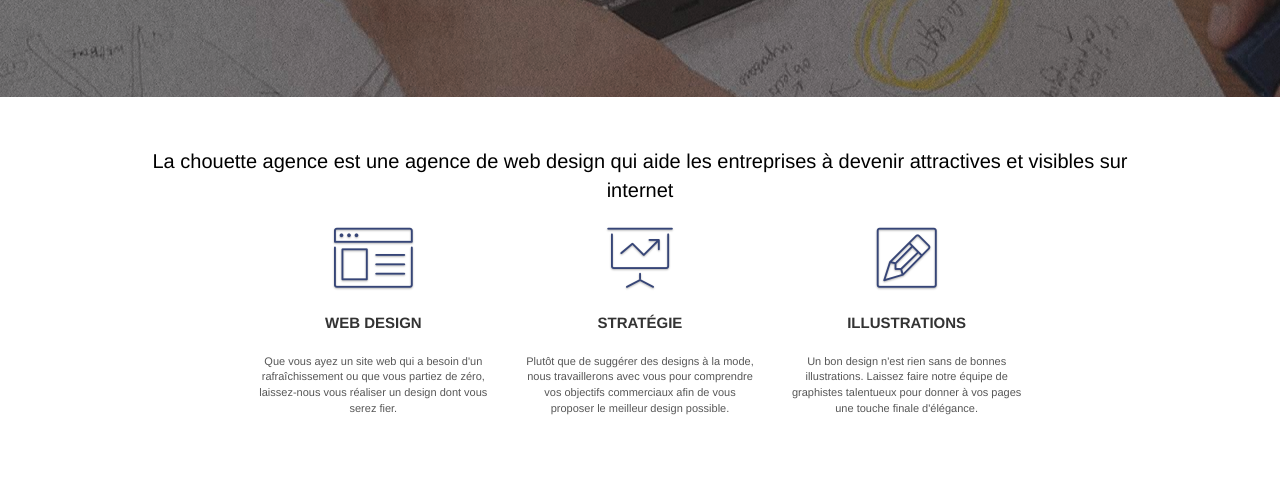
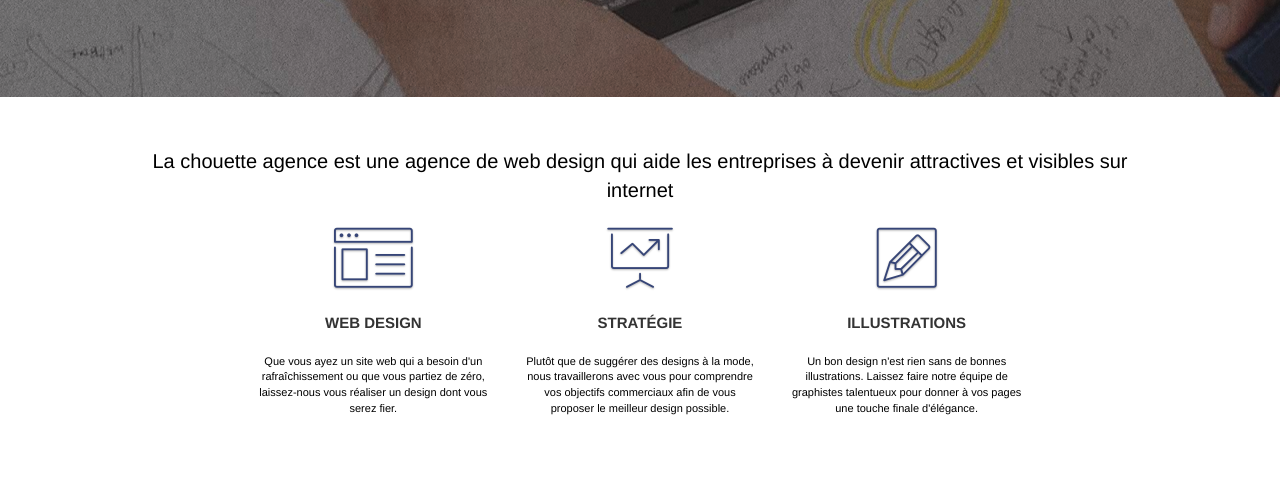
Before and after one commit to Kagaaaaaa/StevenLin_4_01112021, a plain HTML site: page index.html in a window 1280 px wide. Shown: the part 470-952 px from the top of the page. Drawn offline with Linux system fonts and the light colour scheme.

Commit message:
correction

```diff
--- a/style.css
+++ b/style.css
@@ -841,7 +841,7 @@ li > a{
 }
 
 .black{
-    color: #000000;
+    color: #000000 !important;
 }
 
 @media (max-width: 1024px) {
```
